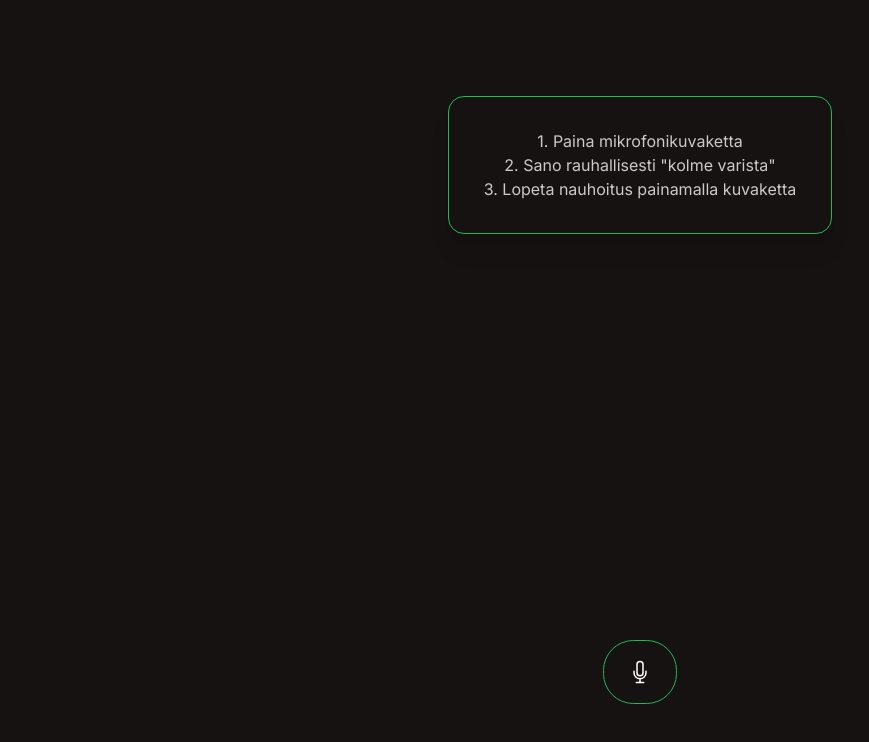
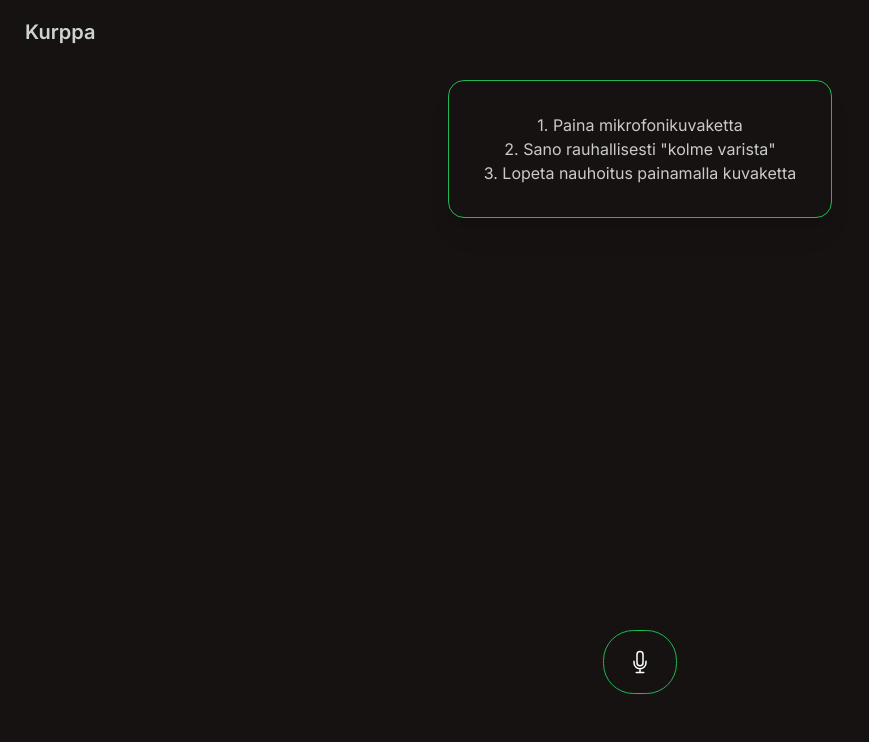
Before and after one commit to ksaaskil/kurppa, a Next.js app: page / in a window 1280 px wide. Shown: the top 742 px of the page, without its empty margins (0-869 px from the left). Built offline with nearby package versions, Linux system fonts and the light colour scheme; no server answers.

Commit message:
Add nav-bar.

```diff
--- /dev/null
+++ b/app/components/NavBar.tsx
@@ -0,0 +1,7 @@
+export default function NavBar() {
+  return (
+    <div className="navbar bg-transparent text-neutral-content">
+      <button className="btn btn-ghost text-xl">Kurppa</button>
+    </div>
+  );
+}
--- a/app/page.tsx
+++ b/app/page.tsx
@@ -8,6 +8,7 @@ import { useObservations } from "./hooks/useObservations";
 import { useEffect } from "react";
 import LastObservation from "./components/LastObservation";
 import Instructions from "./components/Instructions";
+import NavBar from "./components/NavBar";
 
 export default function Home() {
   const { recording, startRecording, stopRecording, audio } = useRecordVoice();
@@ -44,12 +45,14 @@ export default function Home() {
   const lastObservation = observations[observations.length - 1];
 
   return (
-    <main className="flex min-h-screen flex-col items-center justify-end p-24">
-      <div className="grow">
+    <main className="min-h-screen">
+      <NavBar />
+      <div className="h-[calc(100vh-74px)] flex flex-col items-center justify-end">
+        <div className="grow p-4">
           {lastObservation && <LastObservation observation={lastObservation} />}
           {!lastObservation && <Instructions />}
         </div>
-      <div className="">
+        <div className="p-24">
           <RecordButton
             processing={processing}
             recording={recording}
@@ -65,6 +68,7 @@ export default function Home() {
           isDeciphering={deciphering}
           prompt={prompt}
         />
+      </div>
     </main>
   );
 }
```
Lines whose indentation alone changed are shown as unchanged.
